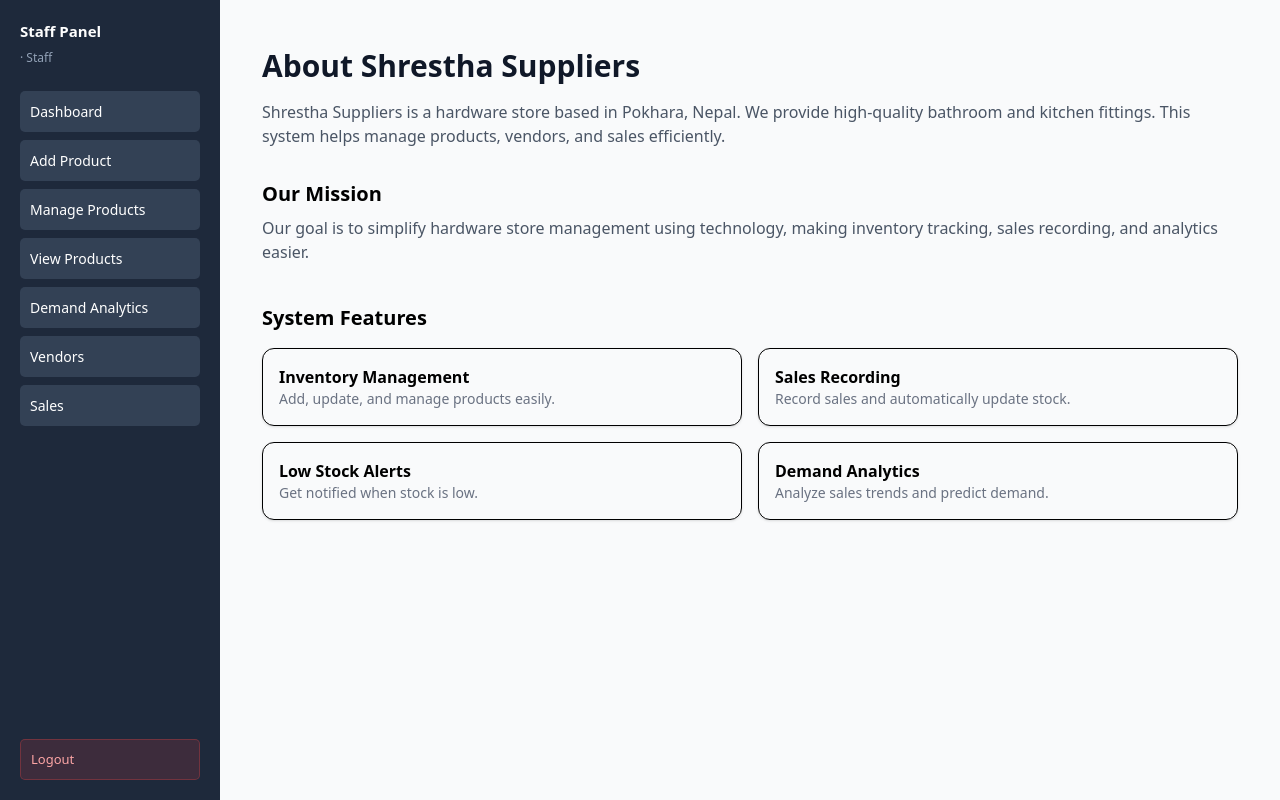
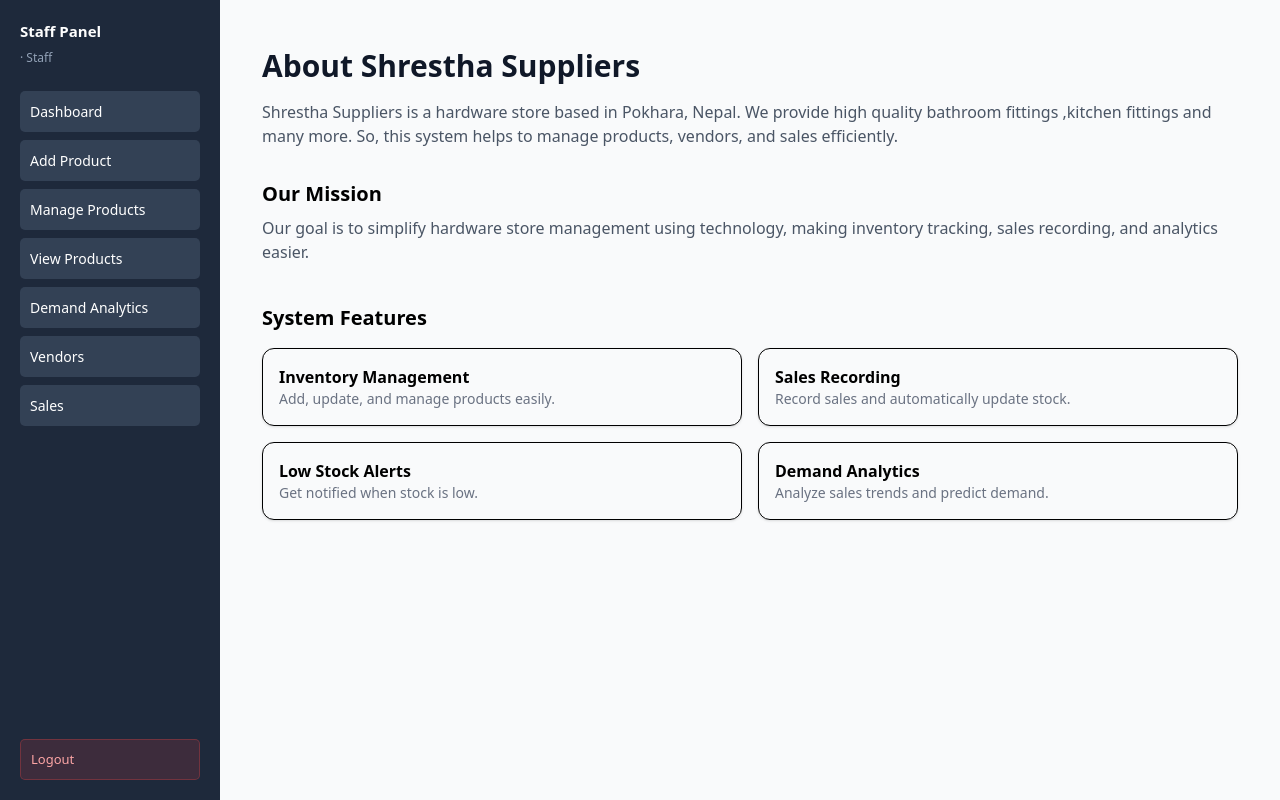
Before and after one commit to 9rahull/Hardware-Management-System, a React app in the folder Frontend/: page /about in a window 1280 px wide. Built offline with nearby package versions, Linux system fonts and the light colour scheme; the HTML template or start-up script is replaced by a standard one.

Commit message:
About Us

```diff
--- a/Frontend/src/pages/About.jsx
+++ b/Frontend/src/pages/About.jsx
@@ -8,8 +8,8 @@
 
       <p className="text-gray-600 mb-8">
         Shrestha Suppliers is a hardware store based in Pokhara, Nepal. We
-        provide high-quality bathroom and kitchen fittings. This system helps
-        manage products, vendors, and sales efficiently.
+        provide high quality bathroom fittings ,kitchen fittings and many more. So, this system helps
+        to manage products, vendors, and sales efficiently.
       </p>
 
       {/* MISSION */}
```
